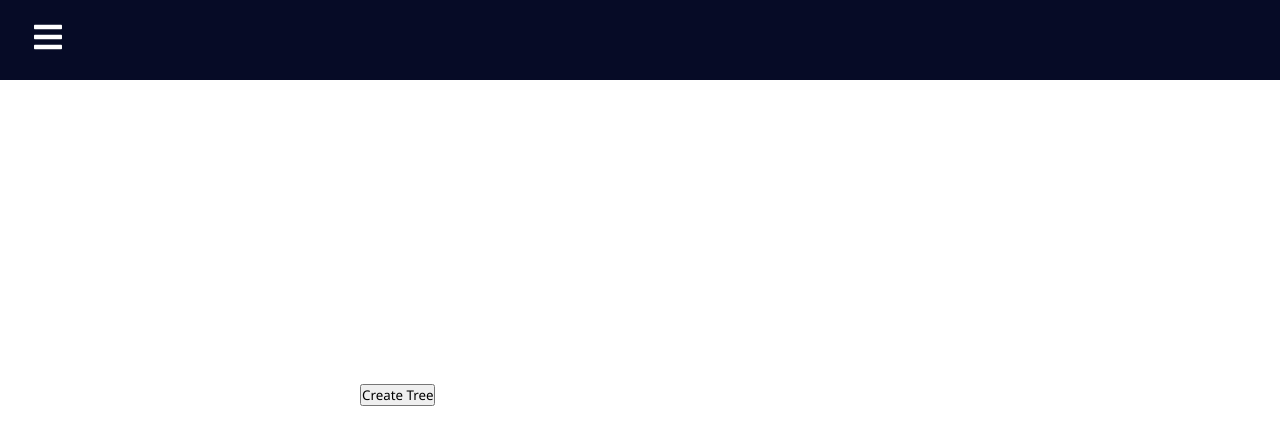
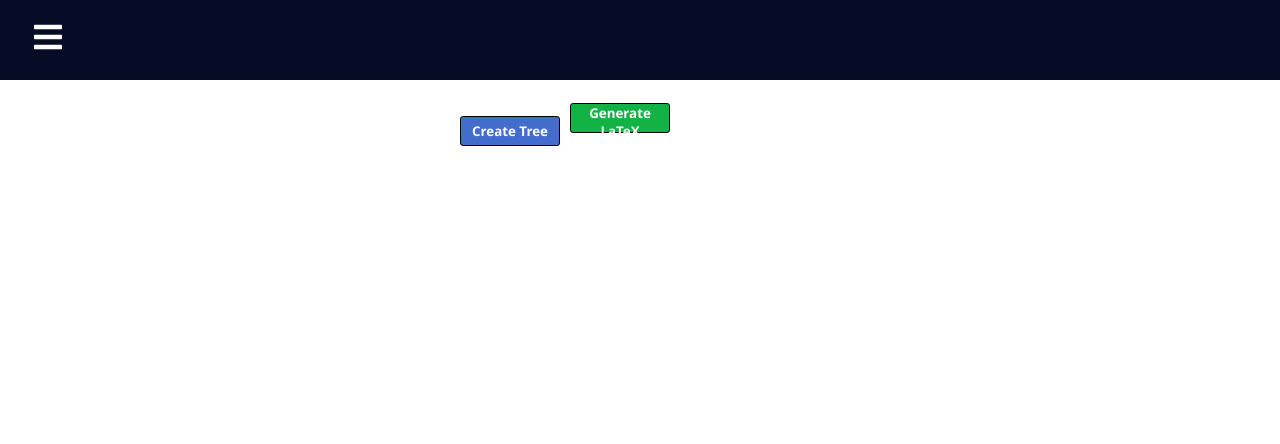
Before and after one commit to ero67/latex-code-generator, a React (Create React App) app: page /ast in a window 1280 px wide. Shown: the top 444 px of the page. Built offline with nearby package versions, Linux system fonts and the light colour scheme.

Commit message:
finished trees

```diff
--- a/src/Pages/D3/SyntaxTreeD3.js
+++ b/src/Pages/D3/SyntaxTreeD3.js
@@ -1,10 +1,12 @@
 // src/SyntaxTreeD3.js
 import React, { useEffect, useRef, useState } from 'react';
 import * as d3 from 'd3';
+import GeneratedCode from '../GeneratedCode';
 
 const SyntaxTreeD3 = () => {
   const [treeData, setTreeData] = useState(null);
   const svgRef = useRef();
+  const [generatedCode, setGeneratedCode] = useState("Your code will appear here \n after you click on Generate Code button");
 
   useEffect(() => {
     if (!treeData) return;
@@ -52,7 +54,8 @@ const SyntaxTreeD3 = () => {
     nodes
       .append('circle')
       .attr('r', 15)
-      .attr('fill', 'grey');
+      .attr('stroke','black')
+      .attr('fill', 'white');
 
 
     nodes
@@ -88,16 +91,54 @@ const SyntaxTreeD3 = () => {
     }
   };
 
+
+  const generateLatexCode = (node) => {
+    // Recursively build the LaTeX code for the tree
+    if (!node) {
+      return '';
+    }
+
+    // let latexCode = ` [${node.value}`; // Assume node value is directly accessible
+    // let latexCode =  '\\begin{forest}\n'
+    let latexCode = '          [';
+    latexCode += node.value;
+
+    if (node.children) {
+      latexCode += node.children.map((child) => generateLatexCode(child)).join('');
+    }
+
+    latexCode += ']';
+
+    // latexCode += '\n\\end{forest}'
+
+    return latexCode;
+  };
+
+  const handleGenerateLatex = () => {
+    const latexCode = `\\begin{forest}\n${generateLatexCode(treeData)}\n\\end{forest}`;
+    setGeneratedCode(latexCode);
+    console.log(latexCode); // You can replace this with the code to save or display the LaTeX code
+  };
+
   return (
-    <div className='TreeDiv'>
-      <button onClick={handleCreateTree}>Create Tree</button>
+
+    <div className='TreePageDiv'>
+    <div className='settings'>
+      <button id='createTree' onClick={handleCreateTree}>Create Tree</button>
+      <button id='generateBtn' onClick={handleGenerateLatex}>Generate LaTeX</button>
+      </div>
+      <div className='Tree'>
       <svg
         ref={svgRef}
         width={400}
         height={300}
         onClick={() => setTreeData(null)} // Clear selection when clicking on the background
       />
+      </div>
+      <GeneratedCode id="generatedCode" code={generatedCode}></GeneratedCode>
     </div>
+
+
   );
 };
 
--- a/src/Pages/Kmap.js
+++ b/src/Pages/Kmap.js
@@ -488,8 +488,7 @@ const Kmap = () => {
 
               <button id="generateBtn" onClick={()=>generateCodeLaTeX()} disabled={!disabled}>Generate code </button>
 
-              <GeneratedCode id="generatedCode" disabled = {!disabled} code={generatedCode}>
-              </GeneratedCode>
+              <GeneratedCode id="generatedCode" disabled = {!disabled} code={generatedCode}></GeneratedCode>
 
       </div>
 
--- a/src/Pages/index.css
+++ b/src/Pages/index.css
@@ -232,6 +232,20 @@ h1{
   margin-left: 10px;
   margin-bottom: 1rem;
 
+}
+#createTree{
+  place-self: center;
+  width: 100px;
+  height: 30px;
+  background-color: #426dcc;
+  color: #fffdfd;
+  border: 1px solid #000000;
+  border-radius: 3px;
+  /* font-size: 10px; */
+  font-weight: bold;
+  cursor: pointer;
+  margin-left: 10px;
+  margin-bottom: 1rem;
 }
 
 #addImplicant{
```
